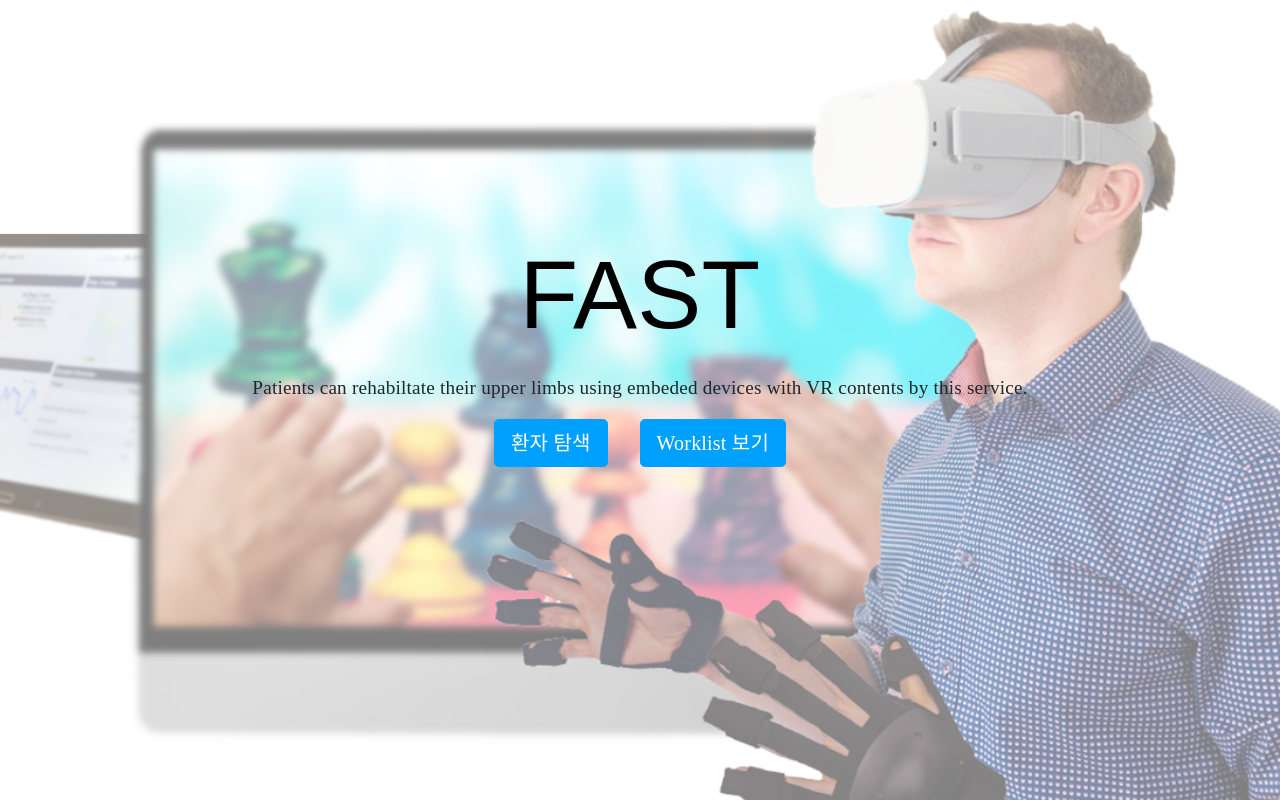
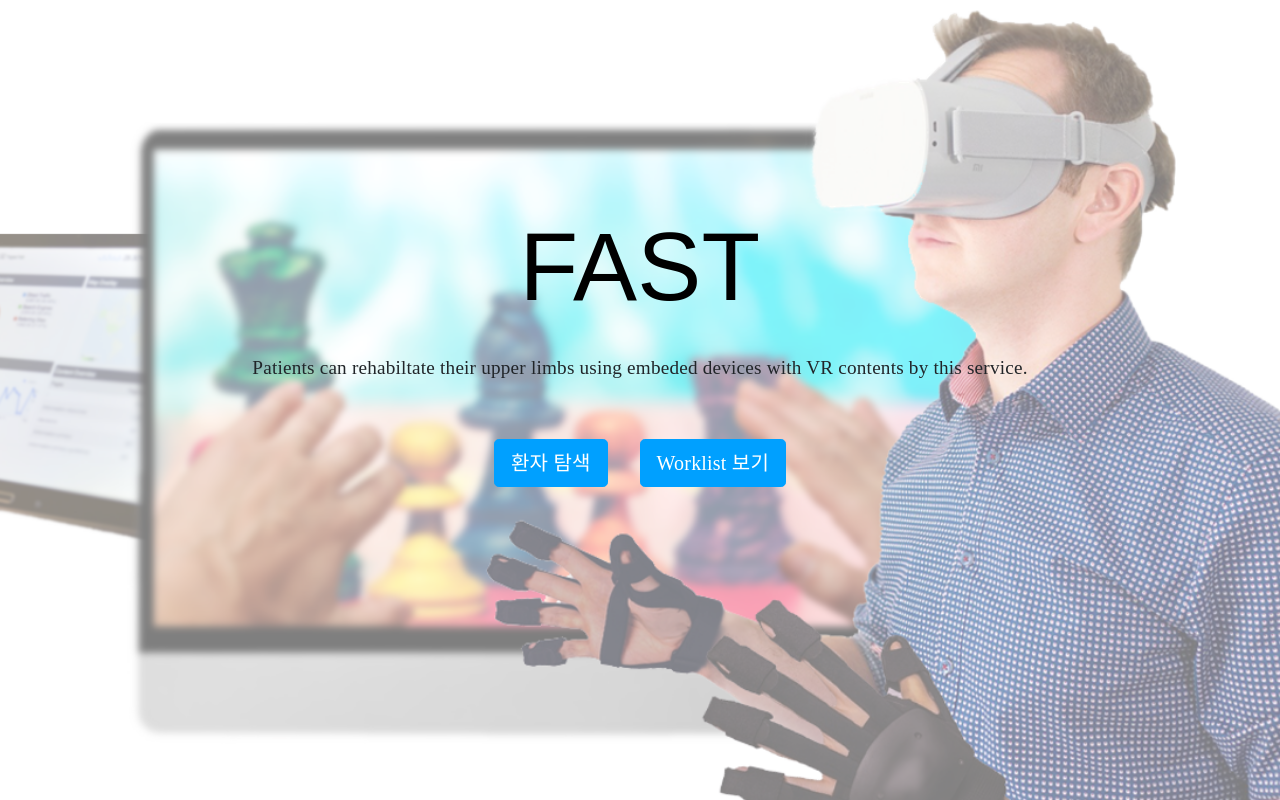
Before and after one commit to mangab0159/fast-frontend, a Vue app: page / in a window 1280 px wide. Built offline with nearby package versions, Linux system fonts and the light colour scheme.

Commit message:
20200927 1133 Amend css of the main page

```diff
--- a/src/views/MainPage.vue
+++ b/src/views/MainPage.vue
@@ -60,13 +60,14 @@ export default {};
   font-size: 6rem;
   color: black;
   font-family: Arial, Helvetica, sans-serif;
-  margin-bottom: 1.4rem;
+  padding-top: 2rem;
+  padding-bottom: 1.4rem;
   font-weight: 50;
 }
 
 .jumbotron p {
   font-size: 1.2rem;
-  margin-bottom: 1rem;
+  padding-bottom: 2.5rem;
 }
 
 .jumbotron .btn-lg {
```
